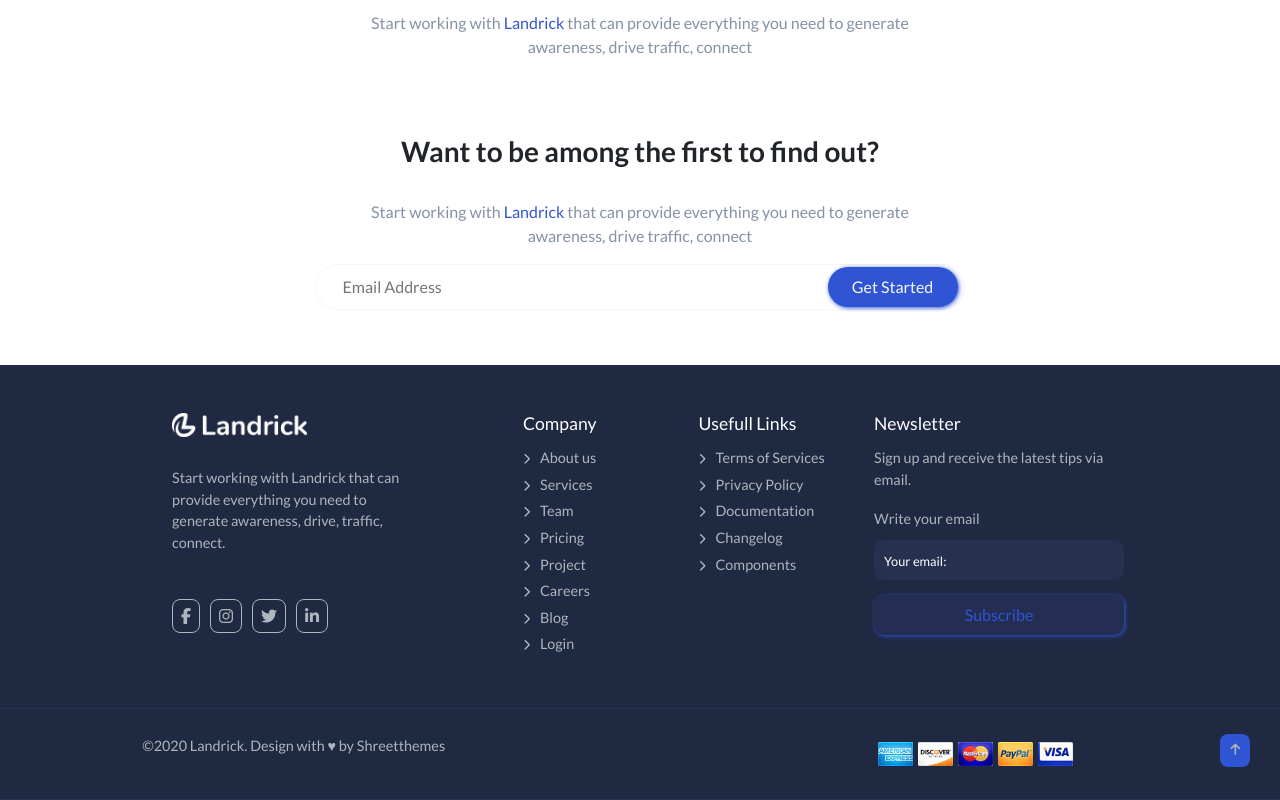
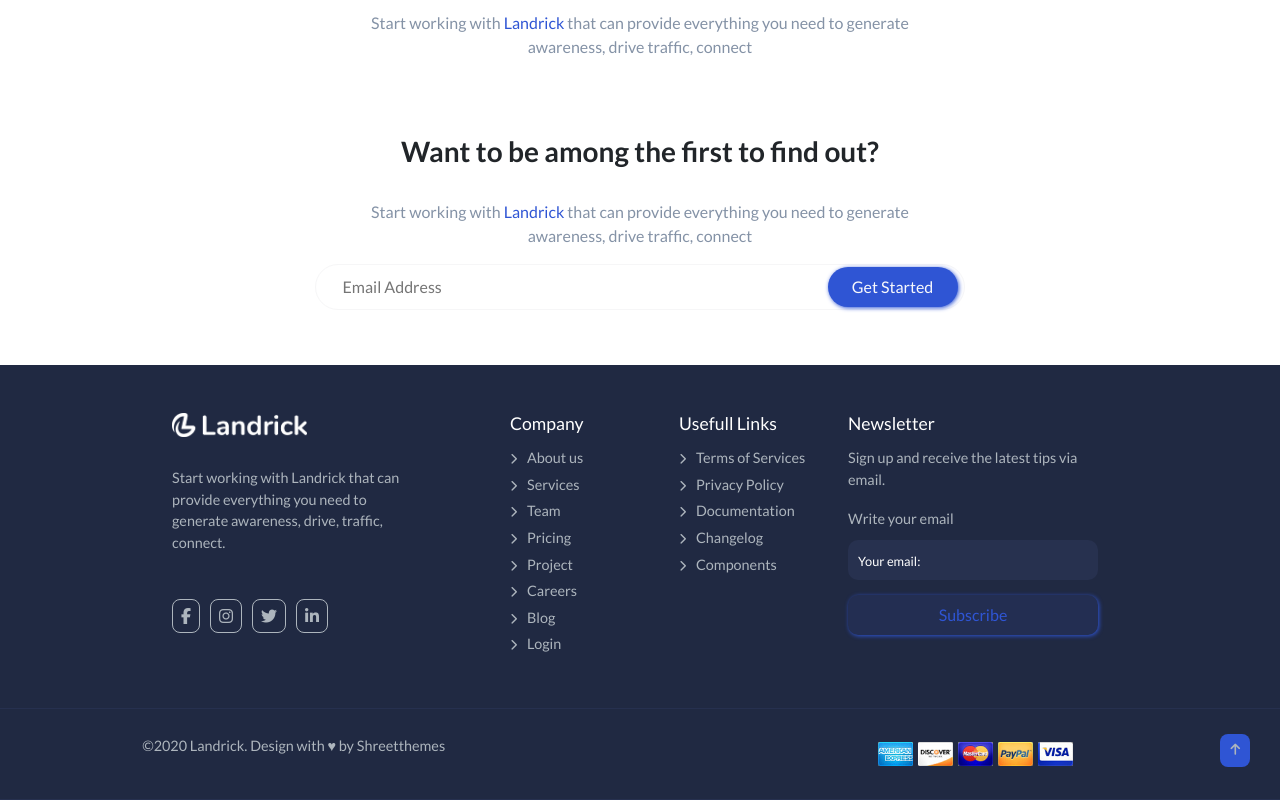
Before and after one commit to LucaFabbozzo/proj-html-vuejs, a Vue app: page / in a window 1280 px wide. Shown: the part 2454-3254 px from the top of the page. Built offline with nearby package versions, Linux system fonts and the light colour scheme.

Commit message:
correction into footer

```diff
--- a/src/components/AppFooter.vue
+++ b/src/components/AppFooter.vue
@@ -94,6 +94,7 @@ footer {
   }
 
   .landrick {
+    min-width: 300px;
     img {
      width: 135px;
      padding-bottom: 30px;
@@ -112,7 +113,16 @@ footer {
    }
   }
 
+  .company {
+    min-width: 100px;
+  }
+
+  .usefull-links {
+    min-width: 160px;
+  }
+
   .newsletter {
+    min-width: 260px;
     input,
     button {
       width: 250px;
```
